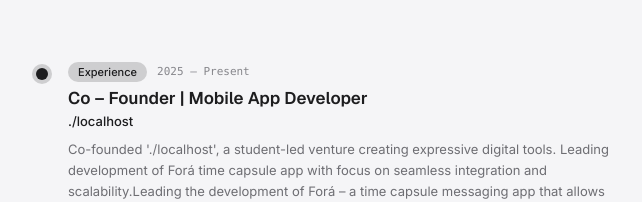
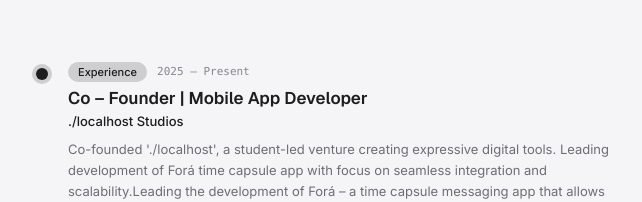
Before and after one commit to rohan-ak43/Portfolio, a React (Vite) app in the folder Frontend/: page / in a window 1280 px wide. Shown: the part 1815-2017 px from the top of the page, without its empty margins (52-694 px from the left). Built offline with nearby package versions, Linux system fonts and the light colour scheme.

Commit message:
Updated name of ./localhost

```diff
--- a/Frontend/src/App.tsx
+++ b/Frontend/src/App.tsx
@@ -73,7 +73,7 @@ const TIMELINE = [
     {
         type: 'experience',
         title: 'Co – Founder | Mobile App Developer',
-        org: './localhost',
+        org: './localhost Studios',
         period: '2025 — Present',
         description:
             "Co-founded './localhost', a student-led venture creating expressive digital tools. Leading development of Forá time capsule app with focus on seamless integration and scalability.Leading the development of Forá – a time capsule messaging app that allows users to send messages to the future.",
```
